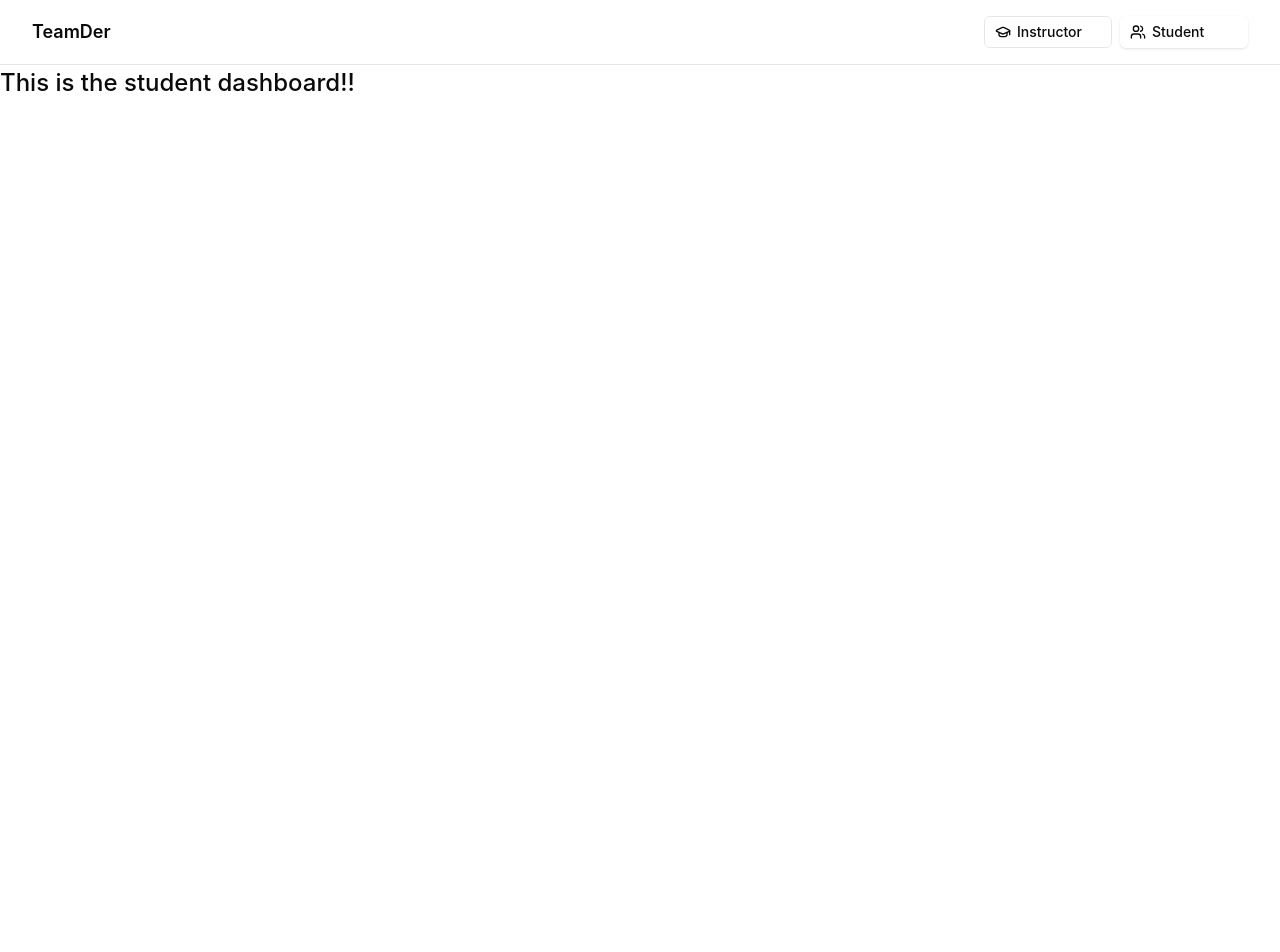
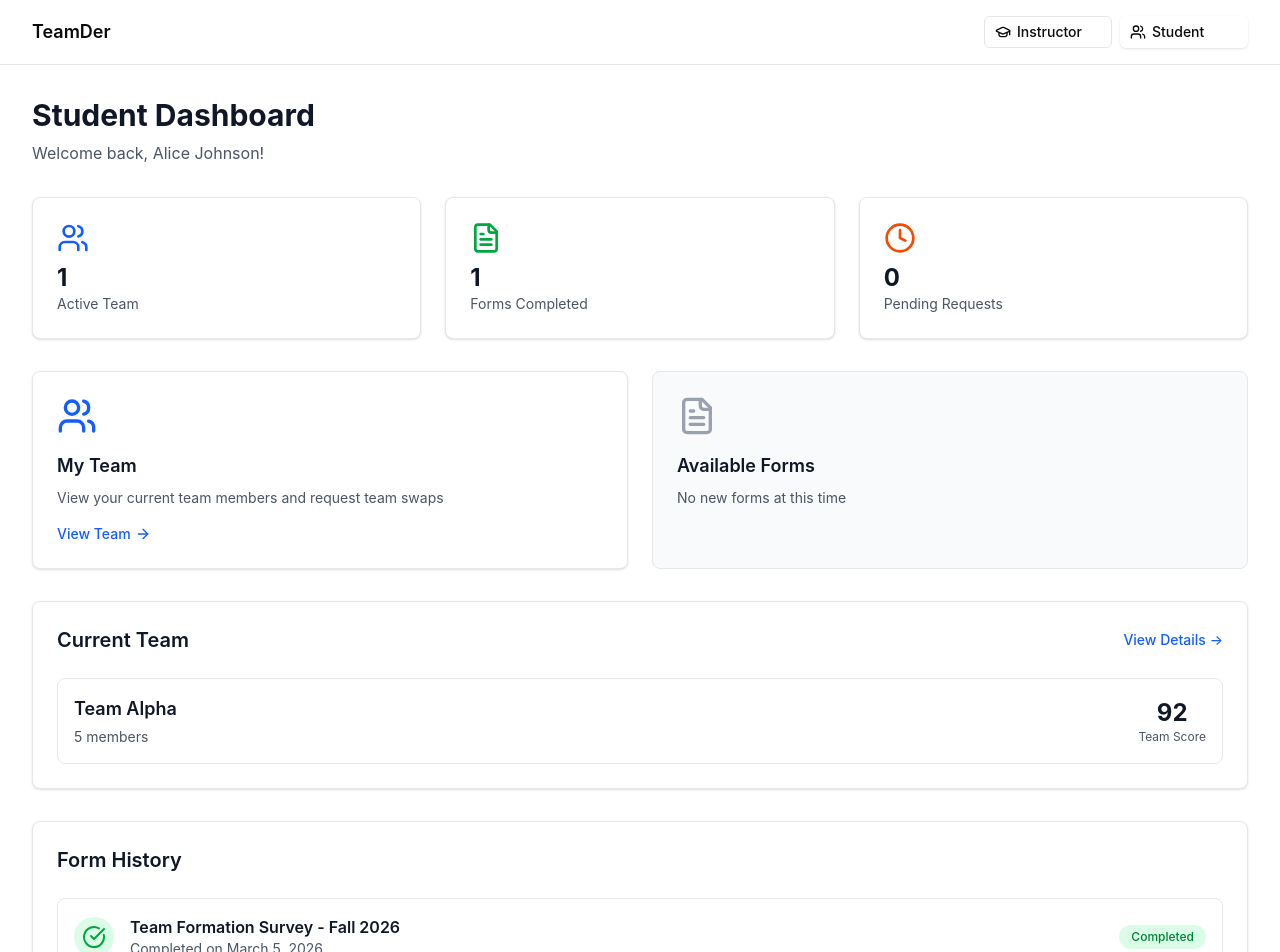
Before and after one commit to jerememetan/TeamderESD, a React (Vite) app in the folder frontend/: page /student in a window 1280 px wide. Shown: the top 952 px of the page. Before the commit the page ends 800 px from the top, so only its background shows below. Built offline with nearby package versions, Linux system fonts and the light colour scheme.

Commit message:
CHORE(StudentDashboard): Hardcoded StudentDashboard
Implemented Hardcoded StudentDashboard

```diff
--- a/frontend/src/pages/StudentDashboard.jsx
+++ b/frontend/src/pages/StudentDashboard.jsx
@@ -1,7 +1,121 @@
+import { Link } from 'react-router';
+import { FileText, Users, ArrowRight, CheckCircle, Clock } from 'lucide-react';
+import { currentStudent, currentStudentTeam, mockForms } from "../app/data/mockData";
+
 function StudentDashBoard(){
 
     return (
-        <h1>This is the student dashboard!!</h1>
+        <div className="max-w-7xl mx-auto px-4 sm:px-6 lg:px-8 py-8">
+      <div className="mb-8">
+        <h2 className="text-3xl font-bold text-gray-900 mb-2">Student Dashboard</h2>
+        <p className="text-gray-600">Welcome back, {currentStudent.name}!</p>
+      </div>
+
+      {/* Quick Stats */}
+      <div className="grid grid-cols-1 md:grid-cols-3 gap-6 mb-8">
+        <div className="bg-white rounded-lg shadow-sm p-6 border border-gray-200">
+          <div className="flex items-center justify-between mb-2">
+            <Users className="w-8 h-8 text-blue-600" />
+          </div>
+          <p className="text-2xl font-bold text-gray-900">1</p>
+          <p className="text-sm text-gray-600">Active Team</p>
+        </div>
+
+        <div className="bg-white rounded-lg shadow-sm p-6 border border-gray-200">
+          <div className="flex items-center justify-between mb-2">
+            <FileText className="w-8 h-8 text-green-600" />
+          </div>
+          <p className="text-2xl font-bold text-gray-900">1</p>
+          <p className="text-sm text-gray-600">Forms Completed</p>
+        </div>
+
+        <div className="bg-white rounded-lg shadow-sm p-6 border border-gray-200">
+          <div className="flex items-center justify-between mb-2">
+            <Clock className="w-8 h-8 text-orange-600" />
+          </div>
+          <p className="text-2xl font-bold text-gray-900">0</p>
+          <p className="text-sm text-gray-600">Pending Requests</p>
+        </div>
+      </div>
+       {/* Quick Actions */}
+      <div className="grid grid-cols-1 md:grid-cols-2 gap-6 mb-8">
+        <Link
+          to="/student/team"
+          className="bg-white rounded-lg shadow-sm p-6 border border-gray-200 hover:shadow-md transition-shadow group"
+        >
+          <Users className="w-10 h-10 text-blue-600 mb-4" />
+          <h3 className="text-lg font-semibold text-gray-900 mb-2">My Team</h3>
+          <p className="text-sm text-gray-600 mb-4">
+            View your current team members and request team swaps
+          </p>
+          <div className="flex items-center text-blue-600 text-sm font-medium group-hover:gap-2 transition-all">
+            View Team <ArrowRight className="w-4 h-4 ml-1" />
+          </div>
+        </Link>
+
+        <div className="bg-gray-50 rounded-lg p-6 border border-gray-200">
+          <FileText className="w-10 h-10 text-gray-400 mb-4" />
+          <h3 className="text-lg font-semibold text-gray-900 mb-2">Available Forms</h3>
+          <p className="text-sm text-gray-600 mb-4">No new forms at this time</p>
+        </div>
+      </div>
+
+      {/* Current Team */}
+      <div className="bg-white rounded-lg shadow-sm border border-gray-200 p-6 mb-8">
+        <div className="flex items-center justify-between mb-6">
+          <h3 className="text-xl font-semibold text-gray-900">Current Team</h3>
+          <Link
+            to="/student/team"
+            className="text-blue-600 hover:text-blue-700 text-sm font-medium"
+          >
+            View Details →
+          </Link>
+        </div>
+
+        <div className="flex items-center justify-between p-4 border border-gray-200 rounded-lg">
+          <div>
+            <h4 className="font-semibold text-gray-900 text-lg mb-1">
+              {currentStudentTeam.name}
+            </h4>
+            <p className="text-sm text-gray-600">
+              {currentStudentTeam.members.length} members
+            </p>
+          </div>
+          <div className="flex items-center gap-6">
+            <div className="text-center">
+              <p className="text-2xl font-bold text-gray-900">
+                {currentStudentTeam.formationScore}
+              </p>
+              <p className="text-xs text-gray-600">Team Score</p>
+            </div>
+          </div>
+        </div>
+      </div>
+
+      {/* Form History */}
+      <div className="bg-white rounded-lg shadow-sm border border-gray-200 p-6">
+        <h3 className="text-xl font-semibold text-gray-900 mb-6">Form History</h3>
+
+        <div className="space-y-4">
+          <div className="flex items-center justify-between p-4 border border-gray-200 rounded-lg">
+            <div className="flex items-center gap-4">
+              <div className="w-10 h-10 bg-green-100 rounded-full flex items-center justify-center">
+                <CheckCircle className="w-6 h-6 text-green-600" />
+              </div>
+              <div>
+                <h4 className="font-semibold text-gray-900">
+                  Team Formation Survey - Fall 2026
+                </h4>
+                <p className="text-sm text-gray-600">Completed on March 5, 2026</p>
+              </div>
+            </div>
+            <span className="px-3 py-1 bg-green-100 text-green-700 rounded-full text-xs font-medium">
+              Completed
+            </span>
+          </div>
+        </div>
+      </div>
+      </div>
     )
 }
 
```
